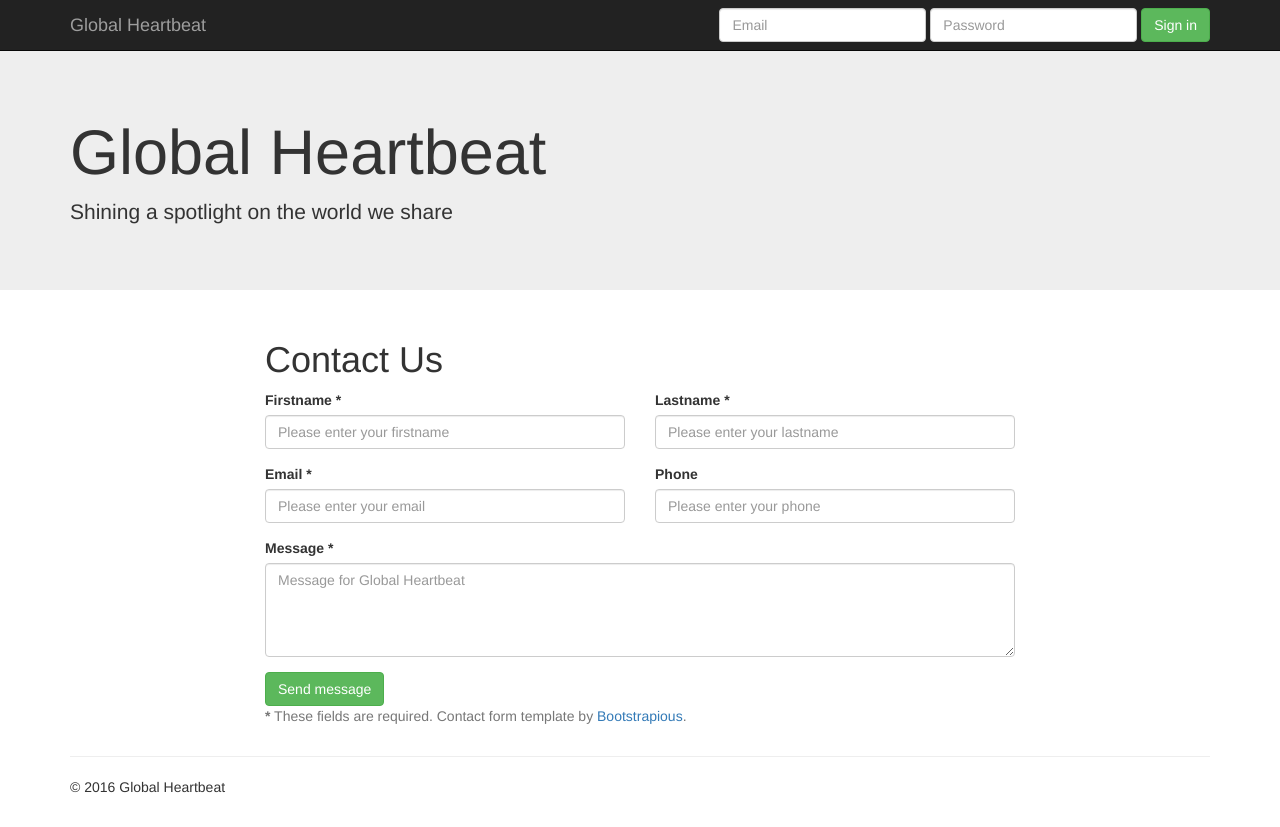
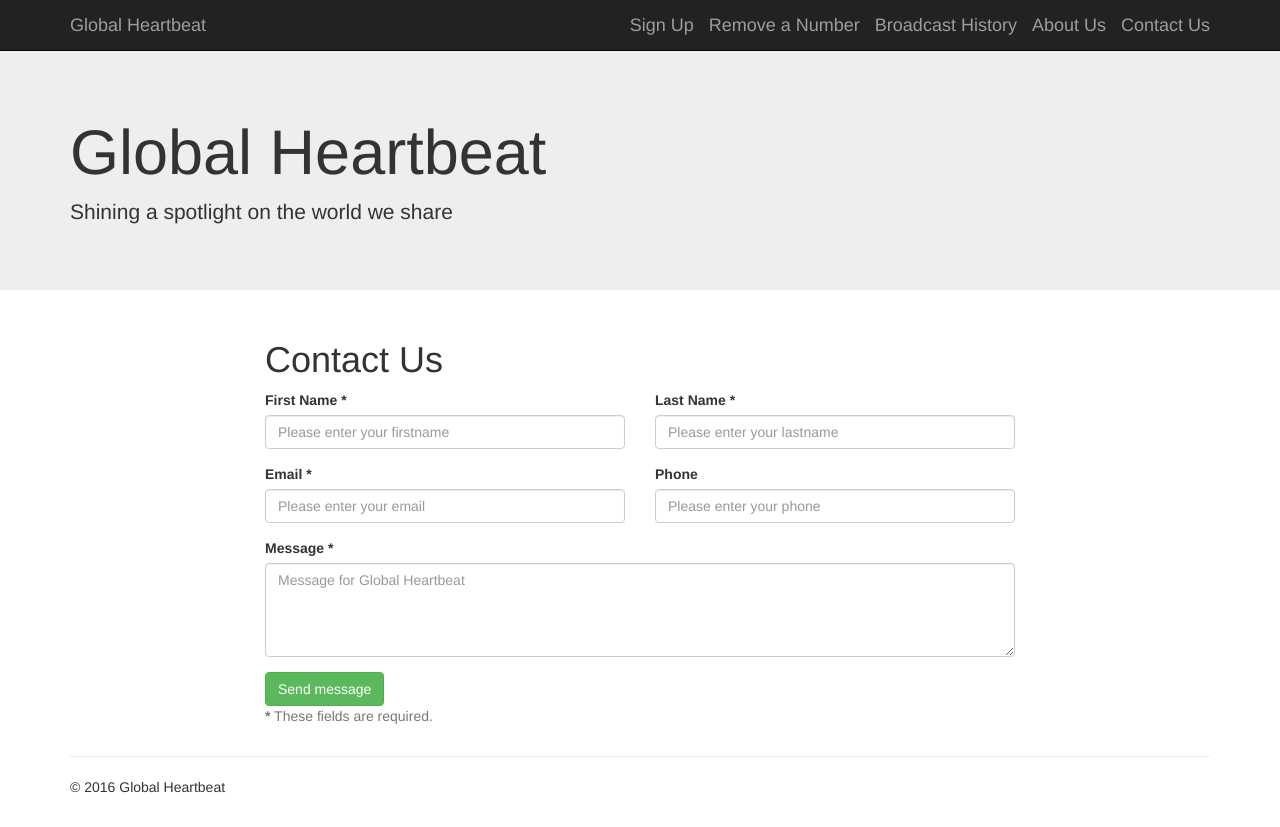
Before and after one commit to wheelere/globalheartbeat-site, a Django app: template test1/templates/contactus.html in a window 1280 px wide. Run offline with Django 3.2, Linux system fonts and the light colour scheme; the template is opened without the code that fills it, so the values that code supplies are empty; some libraries are stand-ins or nearby versions.

Commit message:
contact form now captures data (and prints to console, only)

```diff
--- a/test1/templates/base.html
+++ b/test1/templates/base.html
@@ -35,7 +35,15 @@
 				</button>
 				<a class="navbar-brand" href="/">Global Heartbeat</a>
 			</div>
+
 			<div id="navbar" class="navbar-collapse collapse">
+				<div class="navbar-header navbar-right">
+						<a class="navbar-brand" href="/register">Sign Up</a><a class="navbar-brand" href="/remove">Remove a Number</a>
+						<a class="navbar-brand" href="/history">Broadcast History</a>
+						<a class="navbar-brand" href="/history">About Us</a>
+						<a class="navbar-brand" href="/contactus">Contact Us</a>
+				</div>
+				<!-- login form code
 				<form class="navbar-form navbar-right">
 					<div class="form-group">
 						<input type="text" placeholder="Email" class="form-control">
@@ -45,7 +53,10 @@
 					</div>
 					<button type="submit" class="btn btn-success">Sign in</button>
 				</form>
-			</div><!--/.navbar-collapse -->
+				login form code-->
+			</div>
+
+
 		</div>
 	</nav>
 
--- a/test1/templates/contactus.html
+++ b/test1/templates/contactus.html
@@ -7,8 +7,8 @@
 	<div class="row">
 		<div class="col-lg-8 col-lg-offset-2">
 			<h1>Contact Us</h1>
-			<form id="contact-form" method="post" action="contact.php" role="form">
-
+			<form id="contact-form" method="POST" role="form">
+            {% csrf_token %}
     <div class="messages"></div>
 
     <div class="controls">
@@ -16,14 +16,14 @@
         <div class="row">
             <div class="col-md-6">
                 <div class="form-group">
-                    <label for="form_name">Firstname *</label>
+                    <label for="form_name">First Name *</label>
                     <input id="form_name" type="text" name="name" class="form-control" placeholder="Please enter your firstname" required="required" data-error="Firstname is required.">
                     <div class="help-block with-errors"></div>
                 </div>
             </div>
             <div class="col-md-6">
                 <div class="form-group">
-                    <label for="form_lastname">Lastname *</label>
+                    <label for="form_lastname">Last Name *</label>
                     <input id="form_lastname" type="text" name="surname" class="form-control" placeholder="Please enter your lastname" required="required" data-error="Lastname is required.">
                     <div class="help-block with-errors"></div>
                 </div>
@@ -59,7 +59,7 @@
         </div>
         <div class="row">
             <div class="col-md-12">
-                <p class="text-muted"><strong>*</strong> These fields are required. Contact form template by <a href="http://bootstrapious.com" target="_blank">Bootstrapious</a>.</p>
+                <p class="text-muted"><strong>*</strong> These fields are required.</p>
             </div>
         </div>
     </div>
--- a/test1/templates/history.html
+++ b/test1/templates/history.html
@@ -1,6 +1,7 @@
 {% extends 'base.html' %}
 {% block content %}
 <div class="container">
+	<h1>Messages for {{ day|date:"D, M d, Y"}}</h1>
 {% for broadcast in broadcasts %}
 	<div class="row">
 		<label class="timestamp"> {{ broadcast.time_sent|date:"D d M Y" }} {{ broadcast.time_sent|time:"H:i" }}: </label>
@@ -8,7 +9,7 @@
 	</div>
 {% endfor %}
 	<div class="row">
-		<h1>All Dates</h1>
+		<h3>All Dates</h3>
 	</div>
 	{% for d in dates %}
 	<div class="row">
```
Also changed, not shown: test1/core/views.py (+18 -3 lines), 2 other files.
